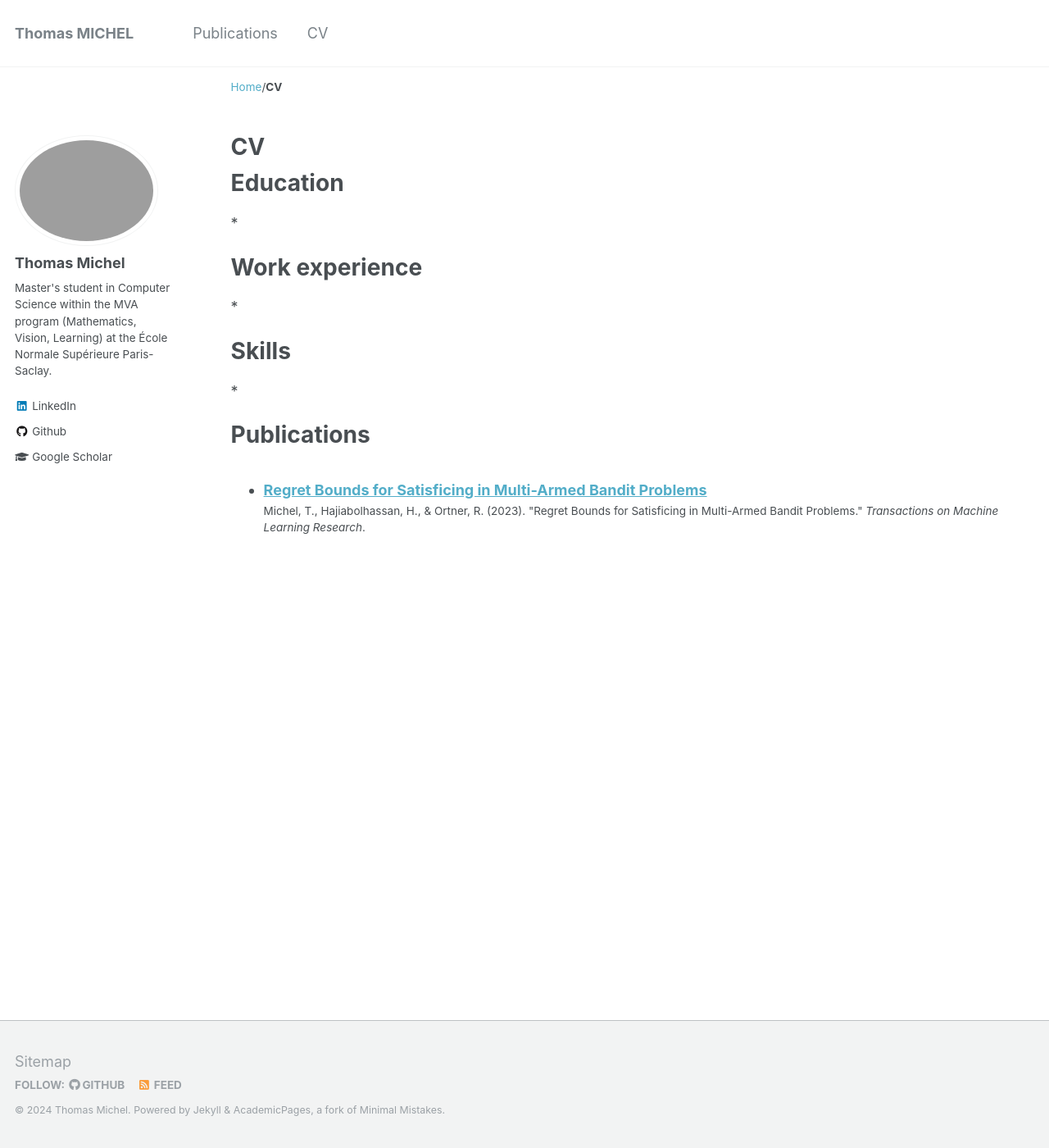
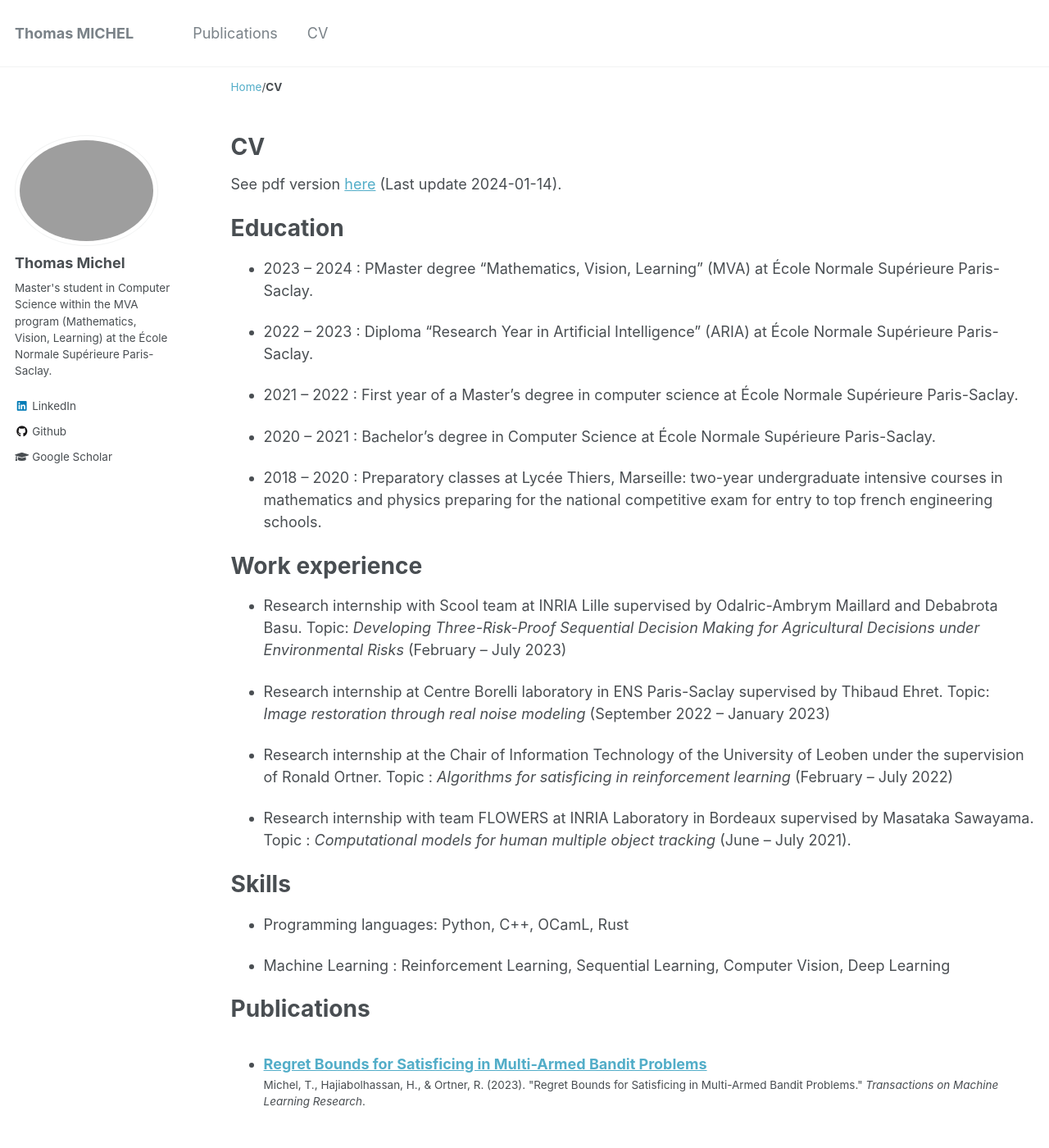
Before and after one commit to Thomick/Thomick.github.io, a Jekyll site: the page built from _pages/cv.md, in a window 1280 px wide and 1400 px high. Shown: the whole window at 82% size. Built offline with Jekyll 4.4.1, drawn with Linux system fonts in a browser that asks for light colours.

Commit message:
Update cv

```diff
--- a/_pages/cv.md
+++ b/_pages/cv.md
@@ -9,20 +9,38 @@ redirect_from:
 
 {% include base_path %}
 
+See pdf version [here](http://Thomick.github.io/files/CV_generic_2024.pdf) (Last update 2024-01-14).
+
 Education
 ======
 
-*
+* 2023 – 2024 : PMaster degree “Mathematics, Vision, Learning” (MVA) at École Normale Supérieure Paris-Saclay.
+
+* 2022 – 2023 : Diploma "Research Year in Artificial Intelligence" (ARIA) at École Normale Supérieure Paris-Saclay.
+
+* 2021 – 2022 : First year of a Master’s degree in computer science at École Normale Supérieure Paris-Saclay.
+
+* 2020 – 2021 : Bachelor’s degree in Computer Science at École Normale Supérieure Paris-Saclay.
+
+* 2018 – 2020 : Preparatory classes at Lycée Thiers, Marseille: two-year undergraduate intensive courses in mathematics and physics preparing for the national competitive exam for entry to top french engineering schools.
 
 Work experience
 ======
 
-*
+* Research internship with Scool team at INRIA Lille supervised by Odalric-Ambrym Maillard and Debabrota Basu. Topic: *Developing Three-Risk-Proof Sequential Decision Making for Agricultural Decisions under Environmental Risks* (February – July 2023)
+
+* Research internship at Centre Borelli laboratory in ENS Paris-Saclay supervised by Thibaud Ehret. Topic: *Image restoration through real noise modeling* (September 2022 – January 2023)
+
+* Research internship at the Chair of Information Technology of the University of Leoben under  the supervision of Ronald Ortner. Topic : *Algorithms for satisficing in reinforcement learning* (February – July 2022)
+
+* Research internship with team FLOWERS at INRIA Laboratory in Bordeaux supervised by Masataka Sawayama. Topic : *Computational models for human multiple object tracking* (June – July 2021).
 
 Skills
 ======
 
-*
+* Programming languages: Python, C++, OCamL, Rust
+
+* Machine Learning : Reinforcement Learning, Sequential Learning, Computer Vision, Deep Learning
 
 Publications
 ======
```
Also changed, not shown: 1 other file.
